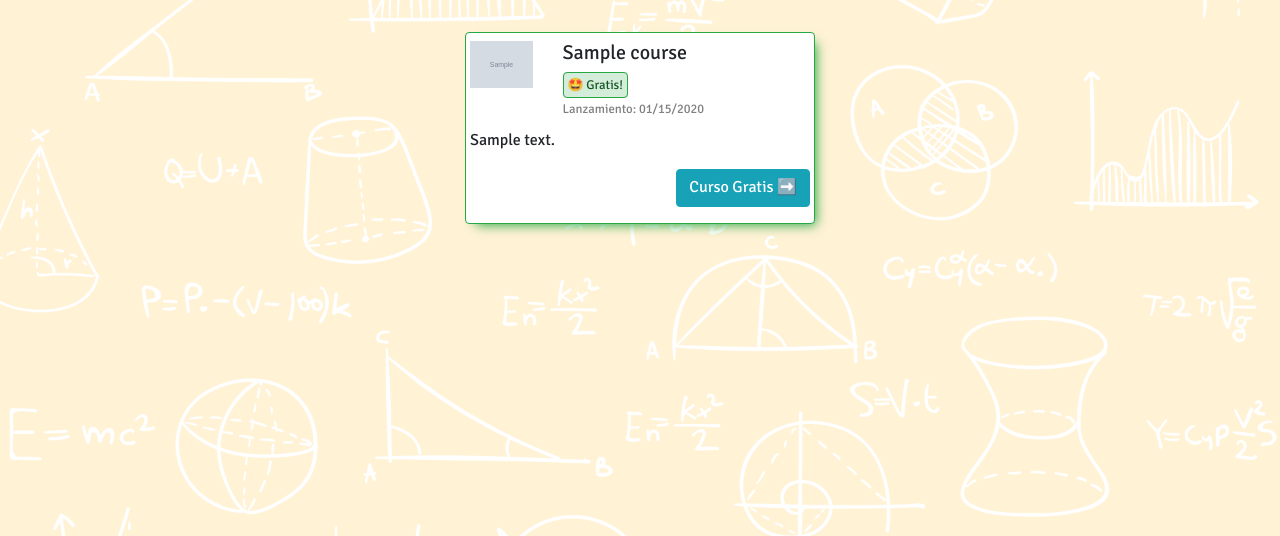
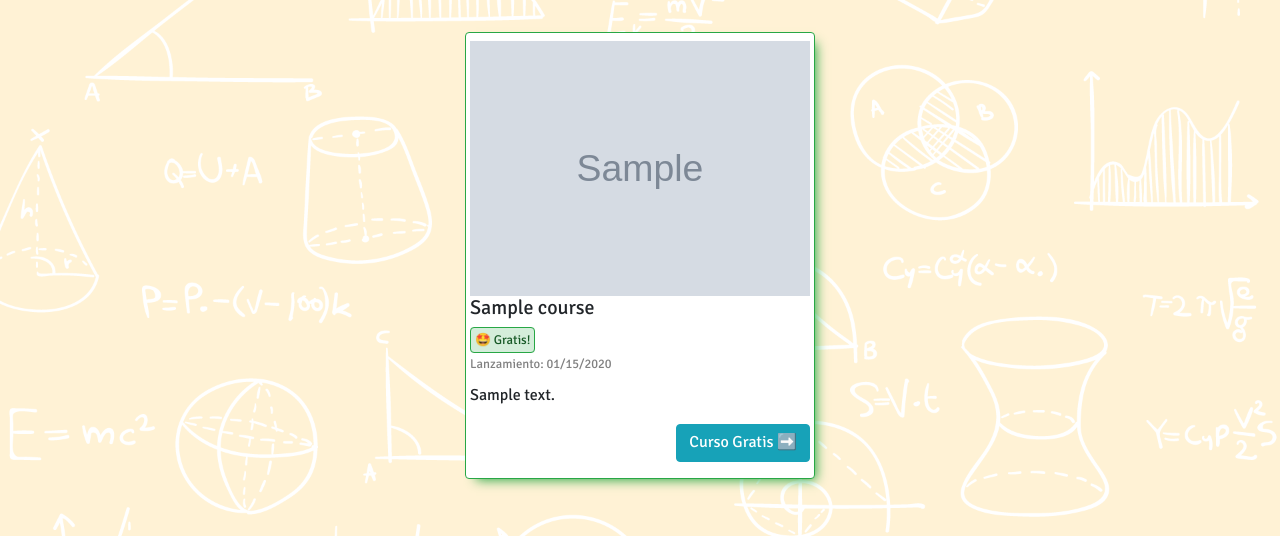
Before and after one commit to Diiego1500/frikiland, a Symfony app: template templates/courses/index.html.twig in a window 1280 px wide. Shown: the part 68-604 px from the top of the page. Run offline with Twig, Linux system fonts and the light colour scheme; the template is opened without the code that fills it: most values are stand-ins (such as "Sample title", 1, 10 or a date in 2020); grey boxes marked "Sample" are stand-in pictures; some libraries are stand-ins or nearby versions.

Commit message:
ajuste de imagenes en interfaz curso

```diff
--- a/templates/admin/add-course.html.twig
+++ b/templates/admin/add-course.html.twig
@@ -48,7 +48,7 @@
                 <div class="col-md-4">
                     <div class="px-1 rounded border bg-white custom-shadow">
                         <div class="row mt-2">
-                            <div class="col-md-3">
+                            <div class="col-md-12">
                                 <img src="{{ asset('uploads/files/'~course.image) }}" alt="{{ course.title }}" width="100%">
                             </div>
                             <div class="col-md-auto text-left">
--- a/templates/courses/index.html.twig
+++ b/templates/courses/index.html.twig
@@ -17,7 +17,7 @@
                 <div class="col-md-4 my-3">
                     <div class="px-1 rounded {{ custom_border_class }} bg-white {{ custom_dinamic_shadow }}">
                         <div class="row mt-2">
-                            <div class="col-md-3">
+                            <div class="col-md-12">
                                 <img src="{{ asset('uploads/files/'~course.image) }}" alt="{{ course.title }}" width="100%">
                             </div>
                             <div class="col-md-auto text-left">
```
